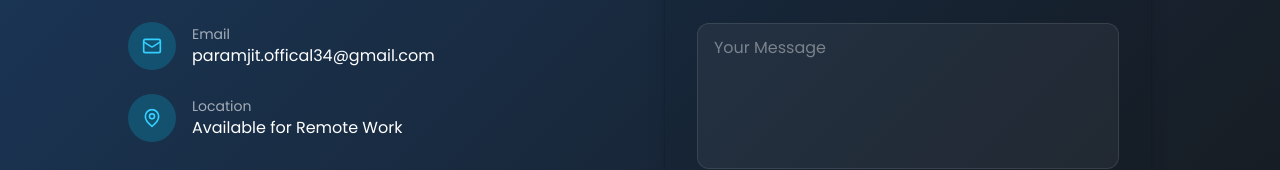
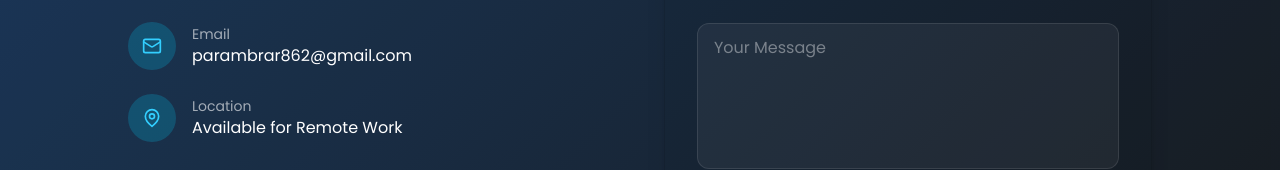
Before and after one commit to param20h/param20h.github.io, a Next.js app: page / in a window 1280 px wide. Shown: the part 7921-8091 px from the top of the page. Built offline with nearby package versions, Linux system fonts and the light colour scheme; no server answers.

Commit message:
changed mail

```diff
--- a/components/sections/Contact.tsx
+++ b/components/sections/Contact.tsx
@@ -59,7 +59,7 @@ export default function Contact() {
           from_name: formData.name,
           from_email: formData.email,
           message: formData.message,
-          to_email: "paramjit.offical34@gmail.com",
+          to_email: "parambrar862@@gmail.com",
         }
       );
 
@@ -103,10 +103,10 @@ export default function Contact() {
               <div>
                 <div className="text-sm text-white/60">Email</div>
                 <a
-                  href="mailto:paramjit.offical34@gmail.com"
+                  href="mailto:parambrar862@gmail.com"
                   className="text-white hover:text-primary-400 transition-colors"
                 >
-                  paramjit.offical34@gmail.com
+                  parambrar862@gmail.com
                 </a>
               </div>
             </div>
```
